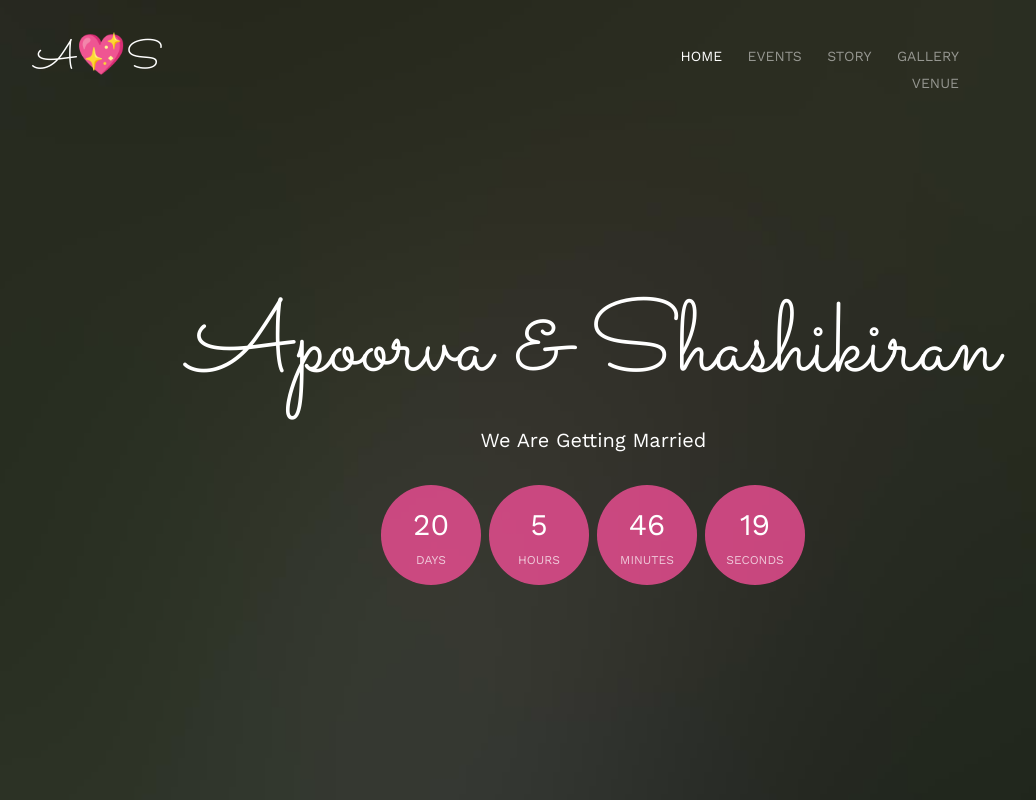
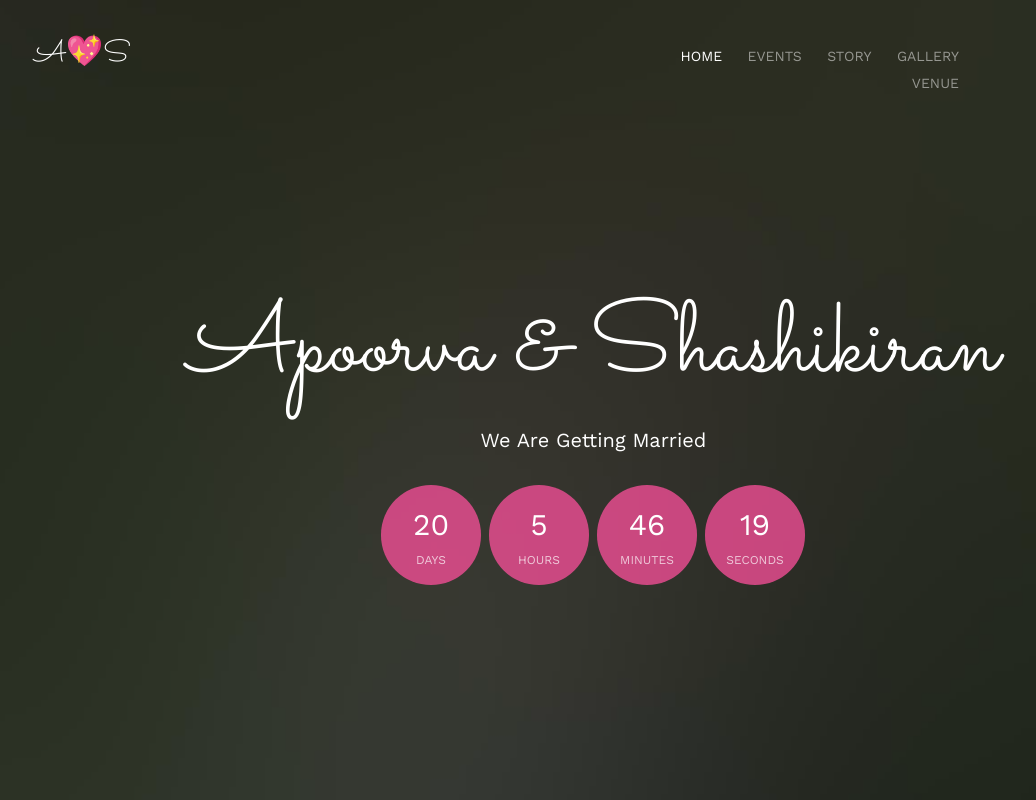
Before and after one commit to priyanshu92/appu-kinny, a plain HTML site: page index.html in a window 1280 px wide. Shown: the top 800 px of the page, without its empty margins (46-1082 px from the left). Drawn offline with nearby package versions, Linux system fonts and the light colour scheme; some packages are replaced by stand-ins of ours; files whose address does not match are found by name.

Commit message:
Update font

```diff
--- a/css/style.css
+++ b/css/style.css
@@ -99,10 +99,10 @@ h1, h2, h3, h4, h5, h6, figure {
   }
 }
 .fh5co-nav #fh5co-logo {
-  font-size: 40px;
+  font-size: 30px;
   margin: 0;
   padding: 0;
-  line-height: 40px;
+  line-height: 30px;
   font-family: "Sacramento", Arial, serif;
 }
 .fh5co-nav a {
```
